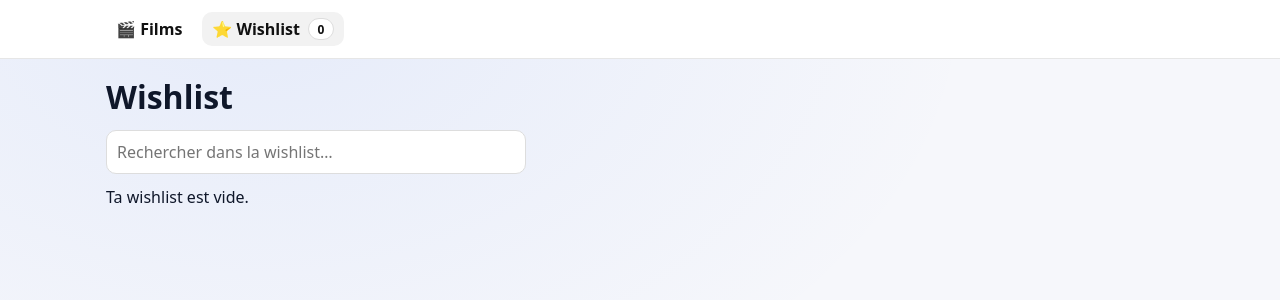
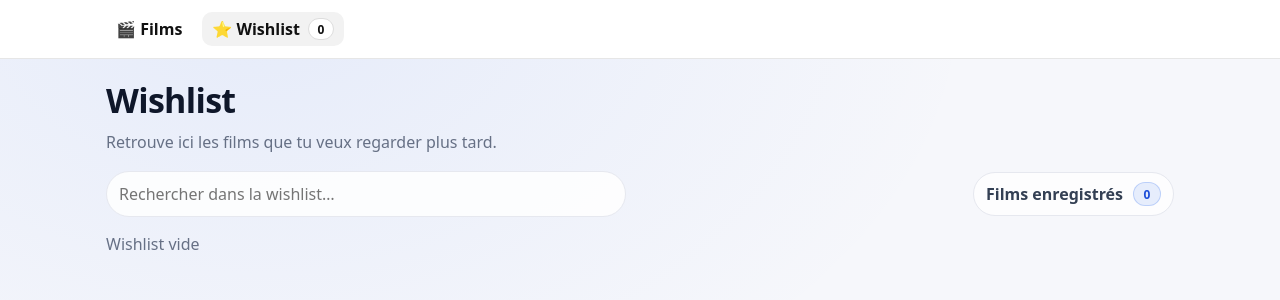
Before and after one commit to AntoineDI23/movies-react, a React (Vite) app: page /wishlist in a window 1280 px wide. Shown: the top 300 px of the page. Built offline with nearby package versions, Linux system fonts and the light colour scheme.

Commit message:
[Feat] Add modern CSS for "Wishlist"

```diff
--- a/src/components/Wishlist/Wishlist.jsx
+++ b/src/components/Wishlist/Wishlist.jsx
@@ -18,7 +18,11 @@ const Wishlist = () => {
   return (
     <div className={styles.container}>
       <h1 className={styles.title}>Wishlist</h1>
+      <p className={styles.subtitle}>
+        Retrouve ici les films que tu veux regarder plus tard.
+      </p>
 
+      <div className={styles.toolbar}>
         <input
           type="text"
           placeholder="Rechercher dans la wishlist…"
@@ -27,8 +31,13 @@ const Wishlist = () => {
           className={styles.searchInput}
         />
 
+        <div className={styles.badgeInfo} title="Nombre de films dans la wishlist">
+          Films enregistrés <span className={styles.badgeNumber}>{wishlist.length}</span>
+        </div>
+      </div>
+
       {wishlist.length === 0 ? (
-        <p className={styles.message}>Ta wishlist est vide.</p>
+        <p className={styles.message}>Wishlist vide</p>
       ) : filtered.length === 0 ? (
         <p className={styles.message}>
           Aucun film ne correspond à ta recherche.
@@ -36,9 +45,7 @@ const Wishlist = () => {
       ) : (
         <div className={styles.grid}>
           {filtered.map((m) => {
-            const poster = m.poster_path
-              ? `${posterBase}${m.poster_path}`
-              : null;
+            const poster = m.poster_path ? `${posterBase}${m.poster_path}` : null;
 
             return (
               <article key={m.id} className={styles.card}>
--- a/src/components/Wishlist/Wishlist.module.css
+++ b/src/components/Wishlist/Wishlist.module.css
@@ -1,43 +1,104 @@
 .container {
-  padding: 16px;
-  max-width: 1100px;
+  padding: 18px 16px 28px;
+  max-width: var(--container);
   margin: 0 auto;
 }
 
 .title {
-  margin: 0 0 12px;
+  margin: 0 0 8px;
+  font-size: 34px;
+  letter-spacing: -0.02em;
+}
+
+.subtitle {
+  margin: 0 0 18px;
+  color: var(--muted);
+}
+
+.toolbar {
+  display: flex;
+  gap: 12px;
+  flex-wrap: wrap;
+  align-items: center;
+  margin-bottom: 16px;
 }
 
 .searchInput {
-  width: 100%;
-  max-width: 420px;
-  padding: 10px;
-  border-radius: 10px;
-  border: 1px solid #ddd;
+  flex: 1;
+  min-width: 240px;
+  max-width: 520px;
+  padding: 11px 12px;
+  border-radius: 999px;
+  border: 1px solid var(--border);
+  background: rgba(255, 255, 255, 0.85);
+  transition: box-shadow 150ms ease, border-color 150ms ease,
+    background 150ms ease;
+}
+
+.searchInput:focus {
+  border-color: rgba(37, 99, 235, 0.35);
+  box-shadow: 0 0 0 6px rgba(37, 99, 235, 0.12);
+  background: var(--surface);
+}
+
+.badgeInfo {
+  margin-left: auto;
+  display: inline-flex;
+  align-items: center;
+  gap: 10px;
+  padding: 9px 12px;
+  border-radius: 999px;
+  border: 1px solid var(--border);
+  background: rgba(255, 255, 255, 0.75);
+  color: #344054;
+  font-weight: 700;
+}
+
+.badgeNumber {
+  min-width: 28px;
+  height: 24px;
+  display: inline-grid;
+  place-items: center;
+  padding: 0 8px;
+  border-radius: 999px;
+  border: 1px solid rgba(37, 99, 235, 0.22);
+  background: rgba(37, 99, 235, 0.1);
+  color: var(--primary-2);
+  font-weight: 900;
+  font-size: 12px;
 }
 
 .message {
   margin-top: 12px;
+  color: var(--muted);
 }
 
 .grid {
   display: grid;
   grid-template-columns: repeat(auto-fit, minmax(220px, 1fr));
-  gap: 14px;
-  margin-top: 16px;
+  gap: 16px;
+  margin-top: 14px;
 }
 
 .card {
-  border: 1px solid #e3e3e3;
-  border-radius: 12px;
+  border: 1px solid var(--border);
+  border-radius: var(--radius);
   overflow: hidden;
-  background: #fff;
-  box-shadow: 0 6px 16px rgba(0, 0, 0, 0.06);
+  background: rgba(255, 255, 255, 0.9);
+  box-shadow: var(--shadow-sm);
+  transition: transform 140ms ease, box-shadow 140ms ease,
+    border-color 140ms ease;
+}
+
+.card:hover {
+  transform: translateY(-3px);
+  box-shadow: var(--shadow);
+  border-color: rgba(37, 99, 235, 0.18);
 }
 
 .posterWrapper {
-  height: 330px;
-  background: #f3f3f3;
+  background: #eef0f5;
+  aspect-ratio: 2 / 3;
 }
 
 .poster {
@@ -50,25 +111,31 @@
   height: 100%;
   display: grid;
   place-items: center;
-  color: #666;
+  color: #667085;
 }
 
 .cardBody {
-  padding: 12px;
+  padding: 12px 12px 14px;
+  display: grid;
+  gap: 8px;
 }
 
 .movieTitle {
-  margin: 0 0 6px;
+  margin: 0;
+  font-size: 16px;
+  letter-spacing: -0.01em;
+  line-height: 1.2;
 }
 
 .meta {
-  margin: 0 0 10px;
-  color: #555;
+  margin: 0;
+  color: #475467;
+  font-weight: 650;
 }
 
 .actions {
   display: flex;
-  gap: 8px;
+  gap: 10px;
 }
 
 .link {
@@ -78,18 +145,37 @@
 
 .detailsButton {
   width: 100%;
-  padding: 8px 10px;
-  border-radius: 10px;
-  border: 1px solid #ddd;
-  background: #fff;
+  padding: 10px 12px;
+  border-radius: 12px;
+  border: 1px solid rgba(37, 99, 235, 0.2);
+  background: rgba(37, 99, 235, 0.1);
+  color: var(--primary-2);
   cursor: pointer;
+  font-weight: 800;
+  transition: transform 120ms ease, box-shadow 120ms ease,
+    background 120ms ease;
+}
+
+.detailsButton:hover {
+  transform: translateY(-1px);
+  box-shadow: var(--shadow-sm);
+  background: rgba(37, 99, 235, 0.14);
 }
 
 .deleteButton {
-  padding: 8px 10px;
-  border-radius: 10px;
-  border: 1px solid #e2b2b2;
-  background: #ffecec;
+  padding: 10px 12px;
+  border-radius: 12px;
+  border: 1px solid rgba(225, 29, 72, 0.22);
+  background: rgba(225, 29, 72, 0.1);
+  color: #be123c;
   cursor: pointer;
-  font-weight: 700;
+  font-weight: 900;
+  transition: transform 120ms ease, box-shadow 120ms ease,
+    background 120ms ease;
 }
+
+.deleteButton:hover {
+  transform: translateY(-1px);
+  box-shadow: var(--shadow-sm);
+  background: rgba(225, 29, 72, 0.14);
+}
```
Lines whose indentation alone changed are shown as unchanged.
